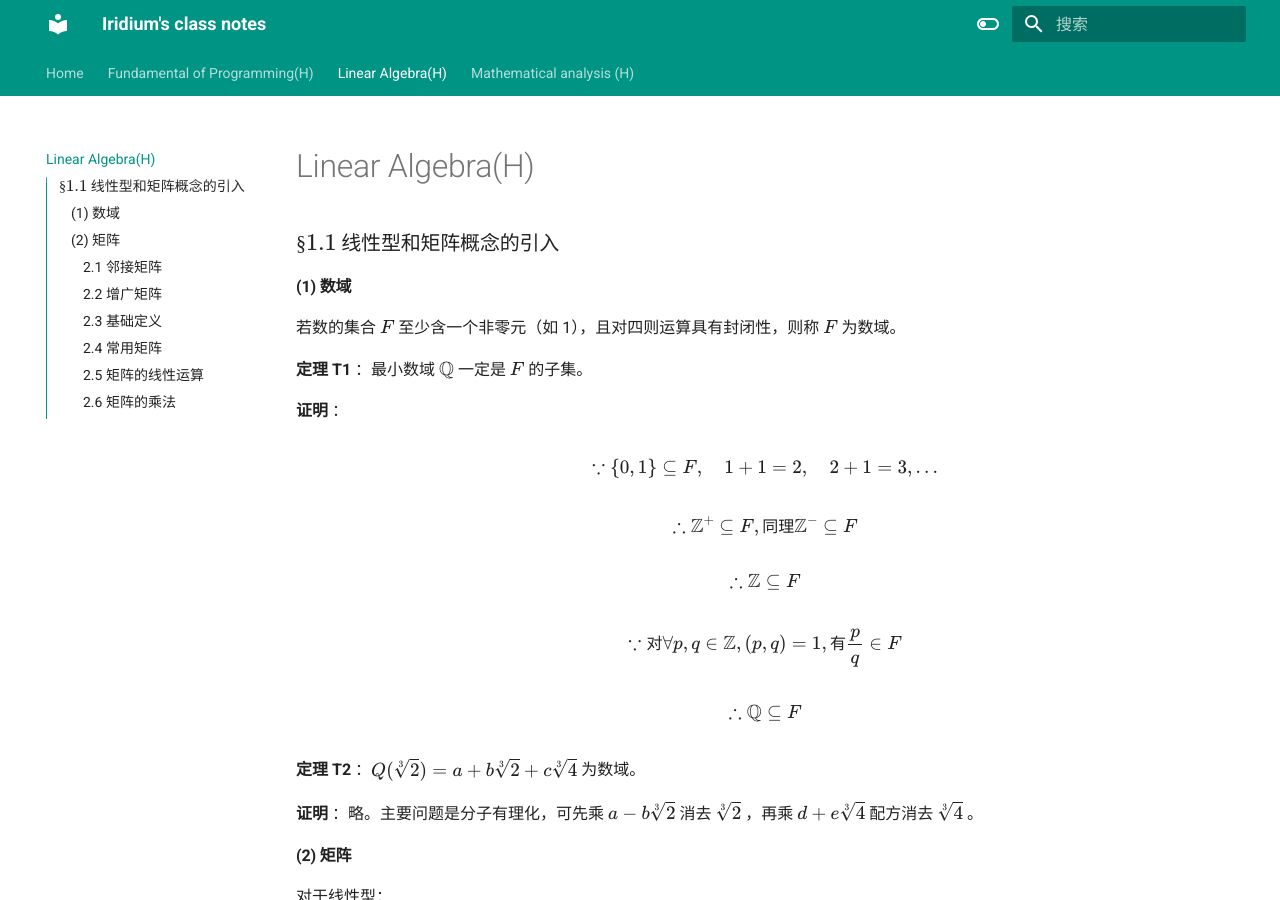
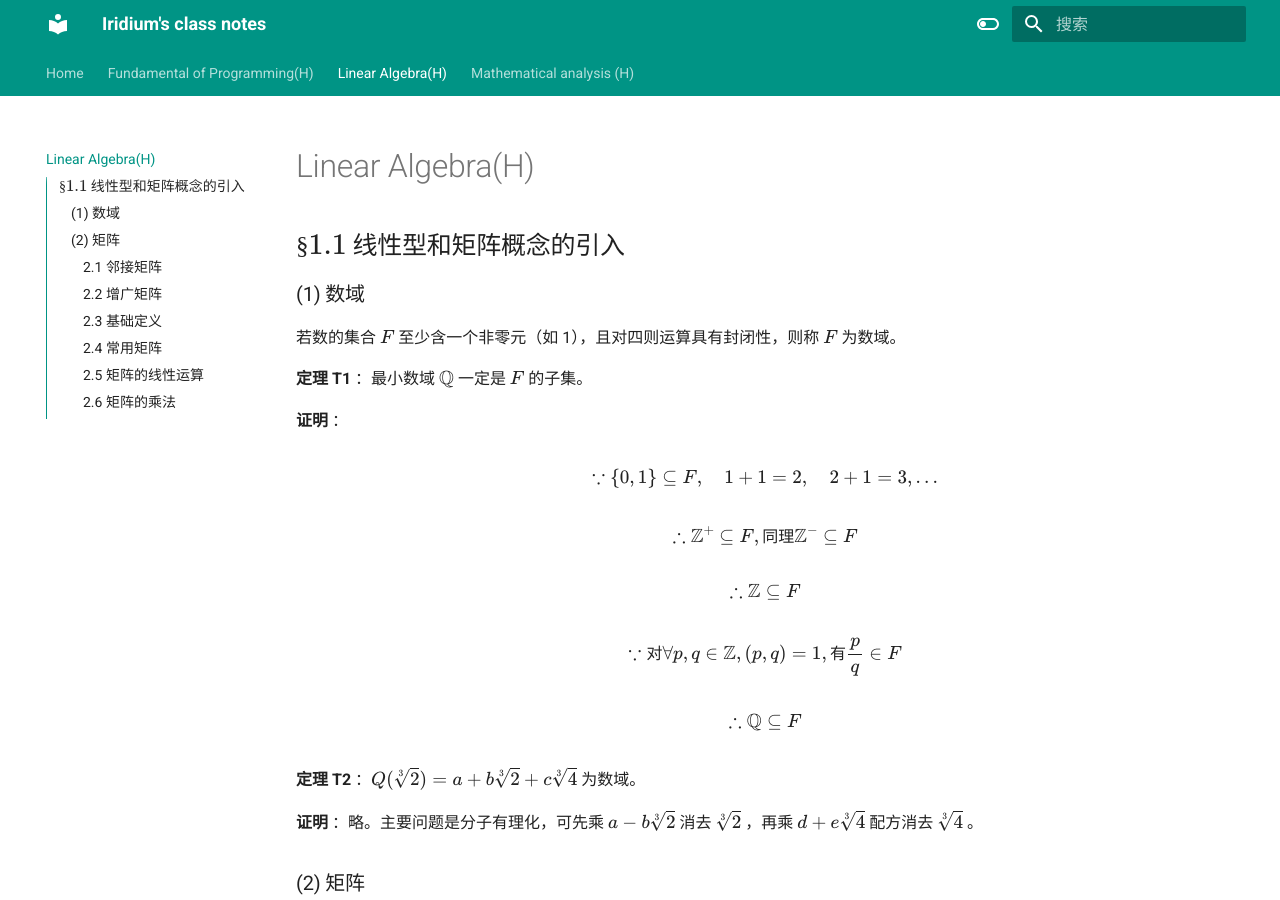
Before and after one commit to itray25/notes-web, an MkDocs documentation site: the page built from docs/Linear Algebra(H).md, in a window 1280 px wide and 900 px high. Built offline with MkDocs 1.6.1 and Material for MkDocs 9.7.7, drawn with Linux system fonts in a browser that asks for light colours.

Commit message:
upd format

```diff
--- a/docs/Linear Algebra(H).md
+++ b/docs/Linear Algebra(H).md
@@ -1,6 +1,6 @@
-### $\S 1.1$ 线性型和矩阵概念的引入
+## $\S 1.1$ 线性型和矩阵概念的引入
 
-#### (1) 数域
+### (1) 数域
 
 若数的集合 $F$ 至少含一个非零元（如 1），且对四则运算具有封闭性，则称 $F$ 为数域。
 
@@ -32,7 +32,7 @@ $$
 
 **证明** ：略。主要问题是分子有理化，可先乘 $a-b\sqrt[3]{2}$ 消去 $\sqrt[3]{2}$ ，再乘 $d+e\sqrt[3]{4}$ 配方消去 $\sqrt[3]{4}$ 。
 
-#### (2) 矩阵
+### (2) 矩阵
 
 对于线性型：
 
@@ -58,7 +58,7 @@ a_{m1} & a_{m2} & a_{m3} & \dots & a_{mn}
 \end{pmatrix}
 $$
 
-##### 2.2 **增广矩阵**
+#### 2.2 **增广矩阵**
 
 $$
 \begin{pmatrix}
@@ -67,7 +67,7 @@ a_{m1} & a_{m2} & a_{m3} & \dots & a_{mn} & b_{m}
 \end{pmatrix}
 $$
 
-##### 2.3 **基础定义**
+#### 2.3 **基础定义**
 
 - $\begin{pmatrix}a_{1}, a_{2}, \dots\end{pmatrix}$ 称为 **行矩阵** /行向量
 - $\begin{pmatrix}a_{1}\\\\a_{2}\\\\\dots\end{pmatrix}$ 称为 **列矩阵**
@@ -77,7 +77,7 @@ $$
 
 > 矩阵运用在数字图像存储、图论等多领域
 
-##### 2.4 **常用矩阵**
+#### 2.4 **常用矩阵**
 
 (1) 元素全为零的矩阵称为 **零矩阵** $O_{m\times n}$（由于阶数不同，零矩阵未必相等）。
 (2) **对角矩阵** ：除主对角线外所有元素均为 0 的方阵
@@ -173,11 +173,11 @@ $$
 
 **重要** ：由于 $a_{kk}=-a_{kk}=0$，反对称矩阵主对角线上值均为 0。
 
-##### 2.5 **矩阵的线性运算**
+#### 2.5 **矩阵的线性运算**
 
 加法（需两矩阵同型）、数乘即矩阵每个元素相加或乘以常数，二者统称**线性运算**
 
-##### 2.6 矩阵的乘法
+#### 2.6 矩阵的乘法
 
 令 $A=(a_{ij})_{m\times n}$ $B=(b_{ij})_{n\times k}$ $AB=(c_{ij})_{m\times k}$
 (1) 条件：$A$ 的行数等于 $B$ 的列数
```
